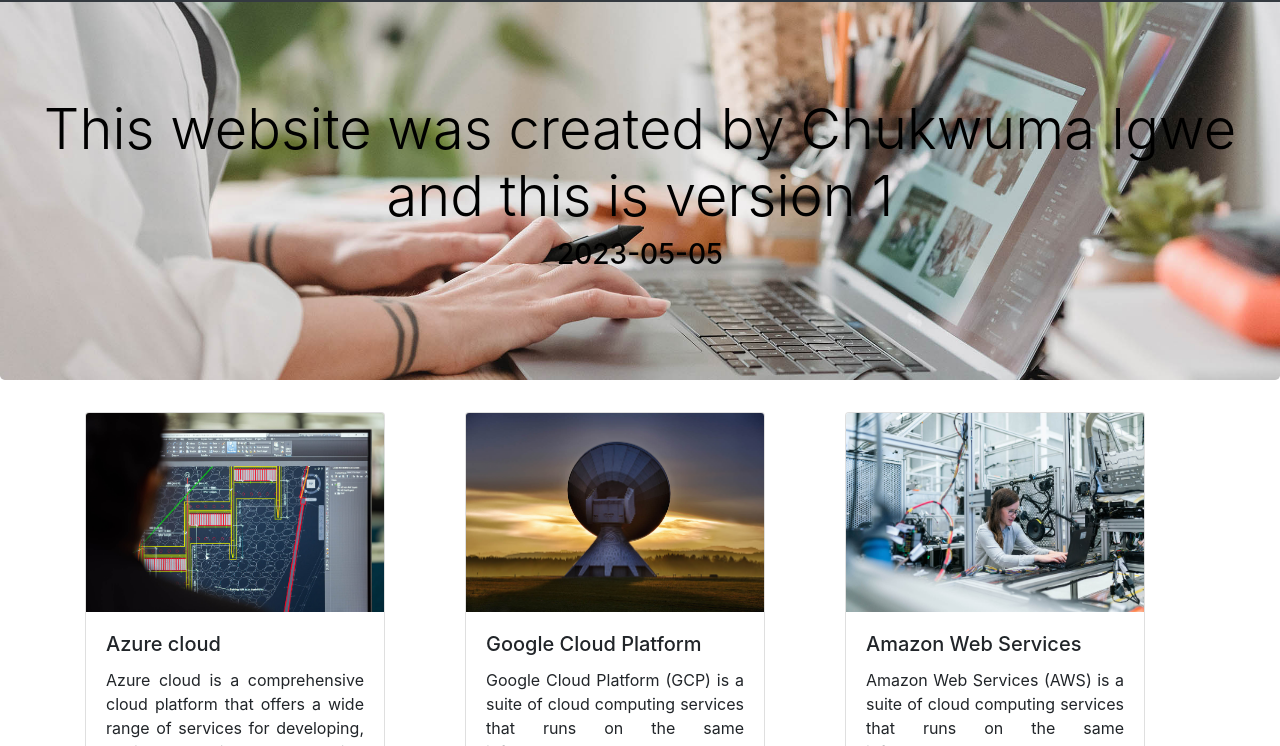
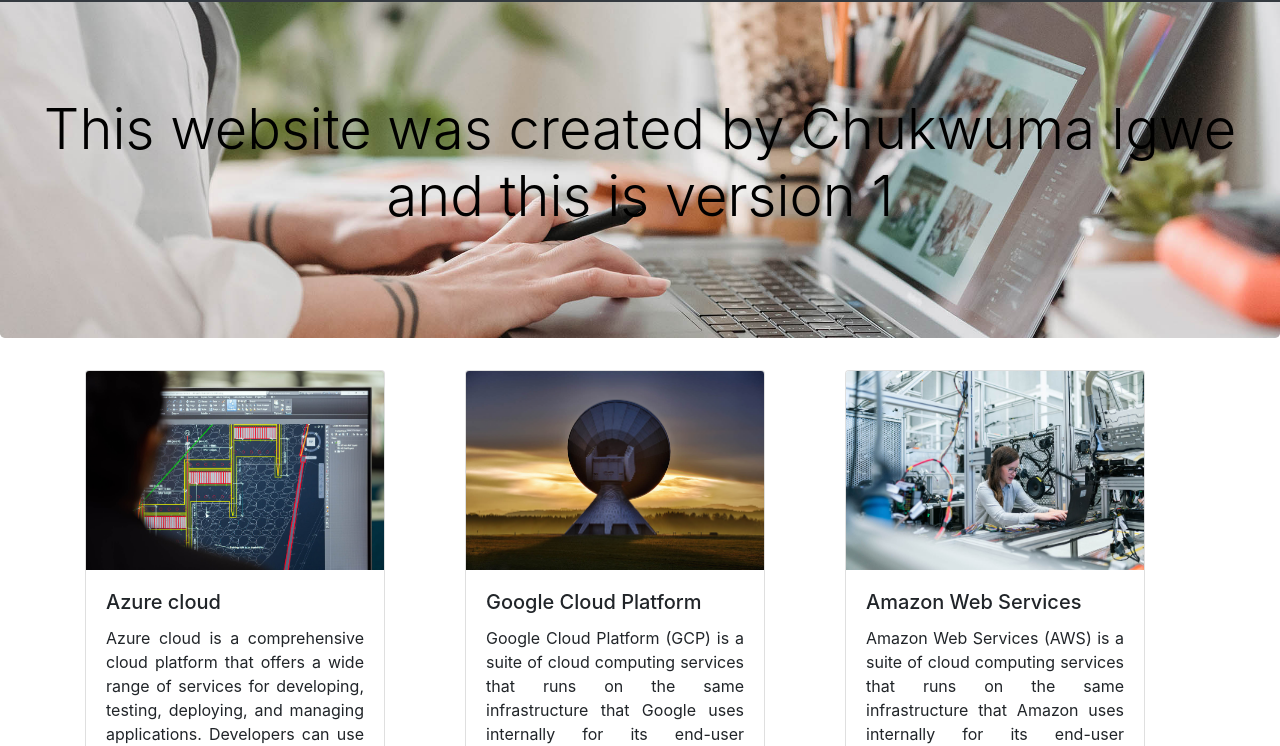
Before and after one commit to Chukwuma99/beesknee-phase1, a plain HTML site: page index.html in a window 1280 px wide. Shown: the part 54-800 px from the top of the page. Drawn offline with nearby package versions, Linux system fonts and the light colour scheme.

Commit message:
Update index.html

```diff
--- a/index.html
+++ b/index.html
@@ -55,7 +55,6 @@
 
   <div class="jumbotron">
     <h2 class="display-4">This website was created by Chukwuma Igwe and this is version 1</h2>
-    <h3>2023-05-05</h3>
   </div>
 
   <div class="container">
```
